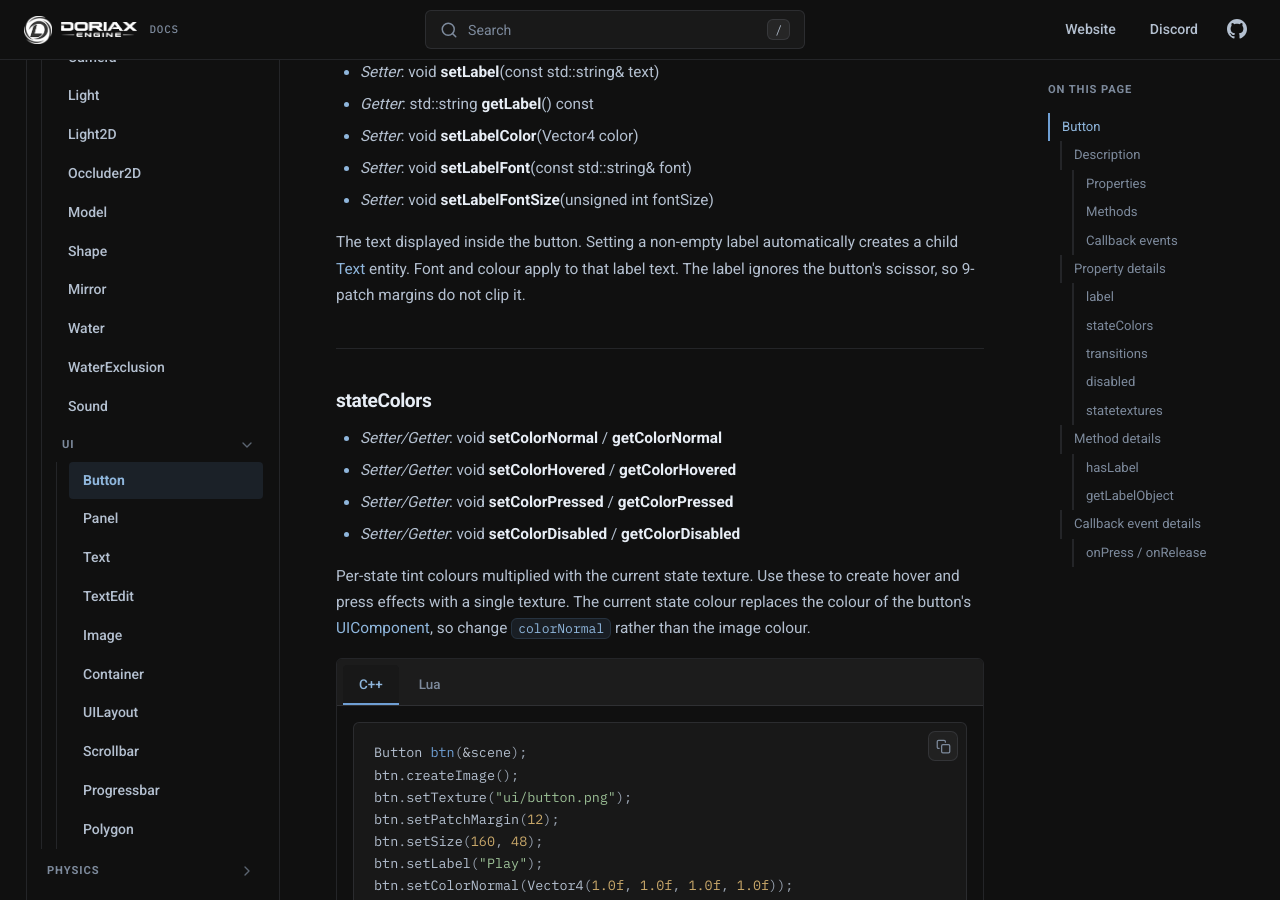
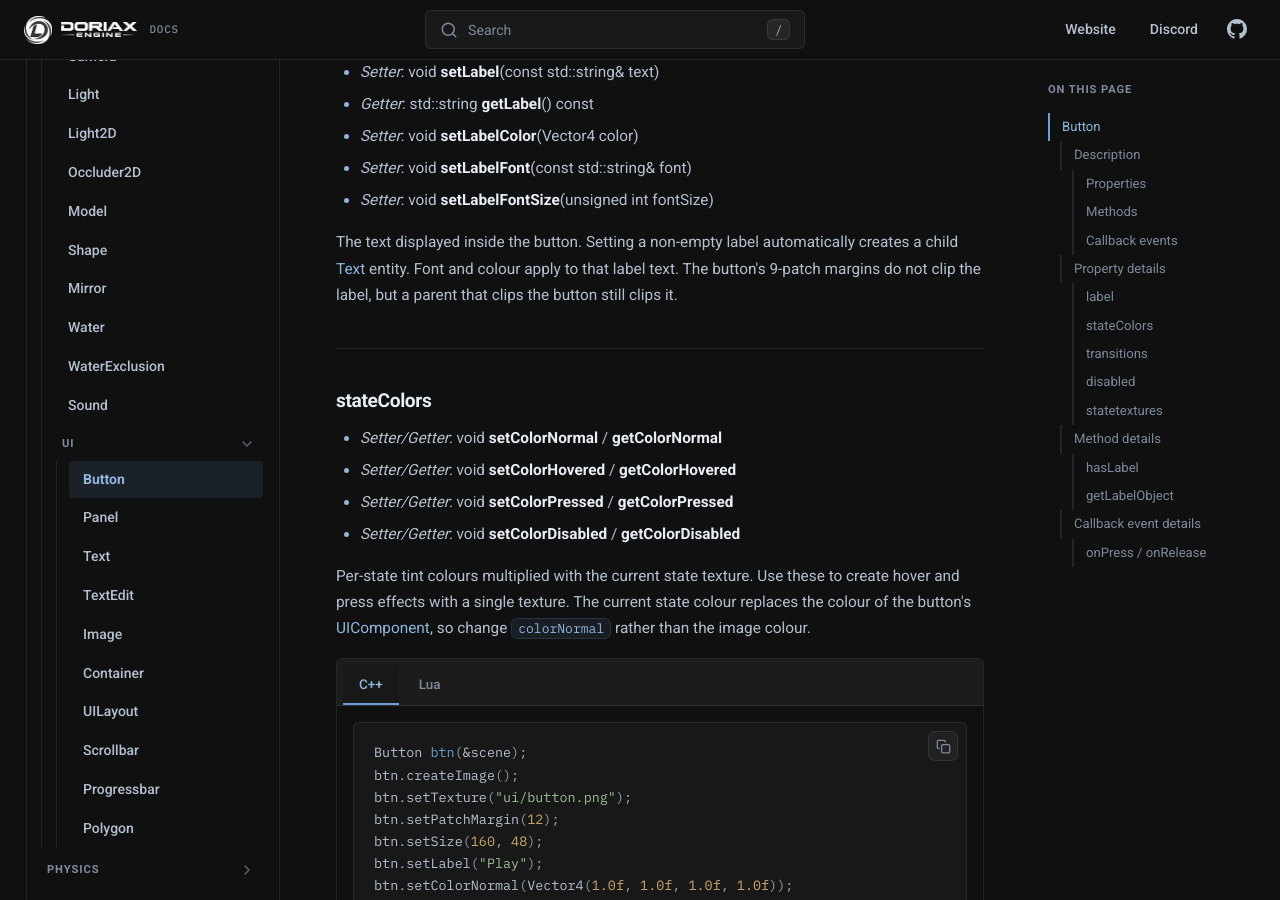
Before and after one commit to doriaxengine/doriax-docs, an MkDocs documentation site: the page built from docs/reference/classes/button.md, in a window 1280 px wide and 900 px high, scrolled down 1862 px. Built offline with MkDocs 1.6.1, drawn with Linux system fonts in a browser that asks for light colours; comment, search, counter and statistics services are not loaded.

Commit message:
Noted that buttons do not clip their label to the patch margins

```diff
--- a/docs/reference/classes/button.md
+++ b/docs/reference/classes/button.md
@@ -60,7 +60,7 @@ Use the `onPress` / `onRelease` callbacks to respond to user interaction.
 * *Setter*: void **setLabelFont**(const std::string& font)
 * *Setter*: void **setLabelFontSize**(unsigned int fontSize)
 
-The text displayed inside the button. Setting a non-empty label automatically creates a child [Text](text.md) entity. Font and colour apply to that label text. The label ignores the button's scissor, so 9-patch margins do not clip it.
+The text displayed inside the button. Setting a non-empty label automatically creates a child [Text](text.md) entity. Font and colour apply to that label text. The button's 9-patch margins do not clip the label, but a parent that clips the button still clips it.
 
 ---
 
```
Also changed, not shown: docs/reference/classes/image.md (+1 -1 lines).
